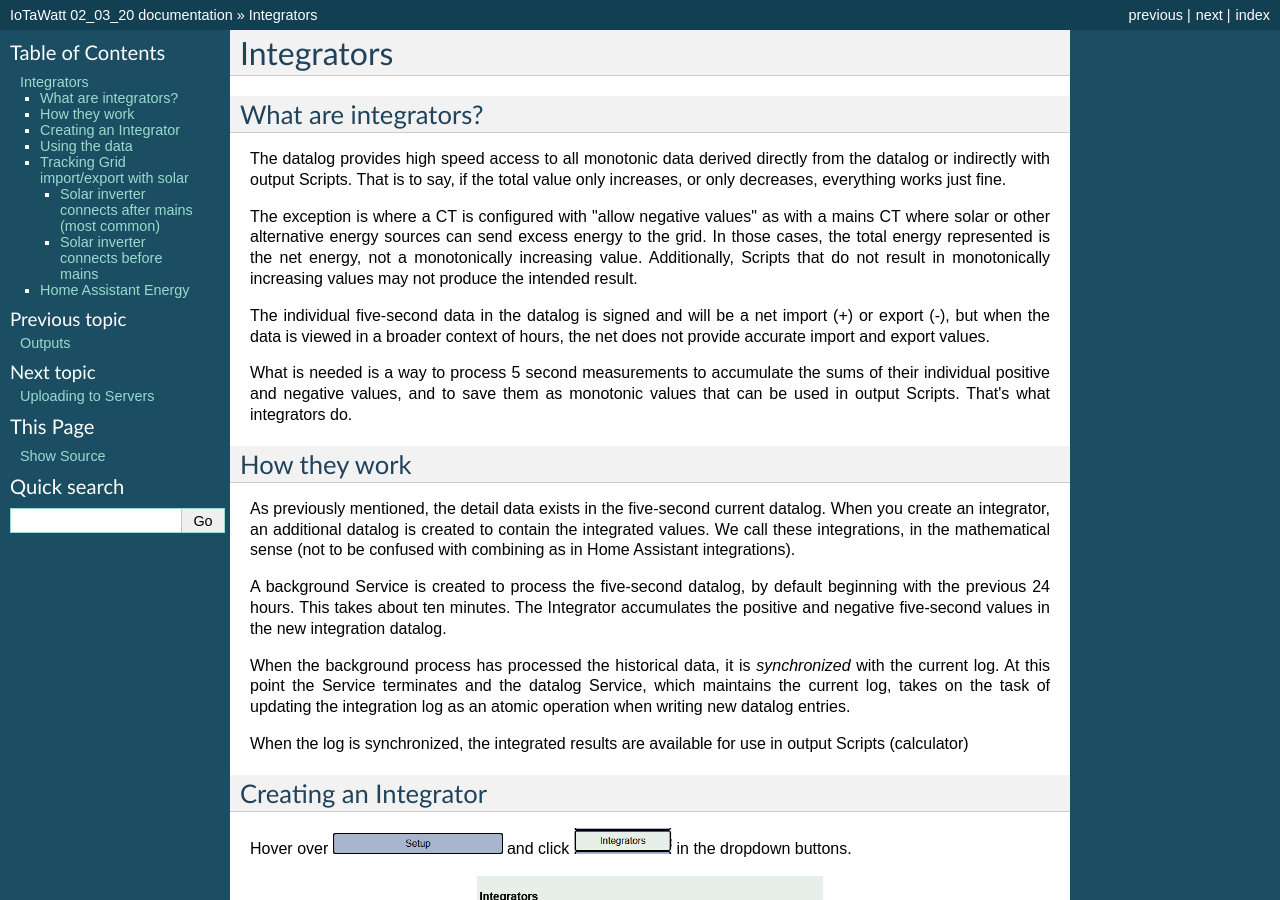
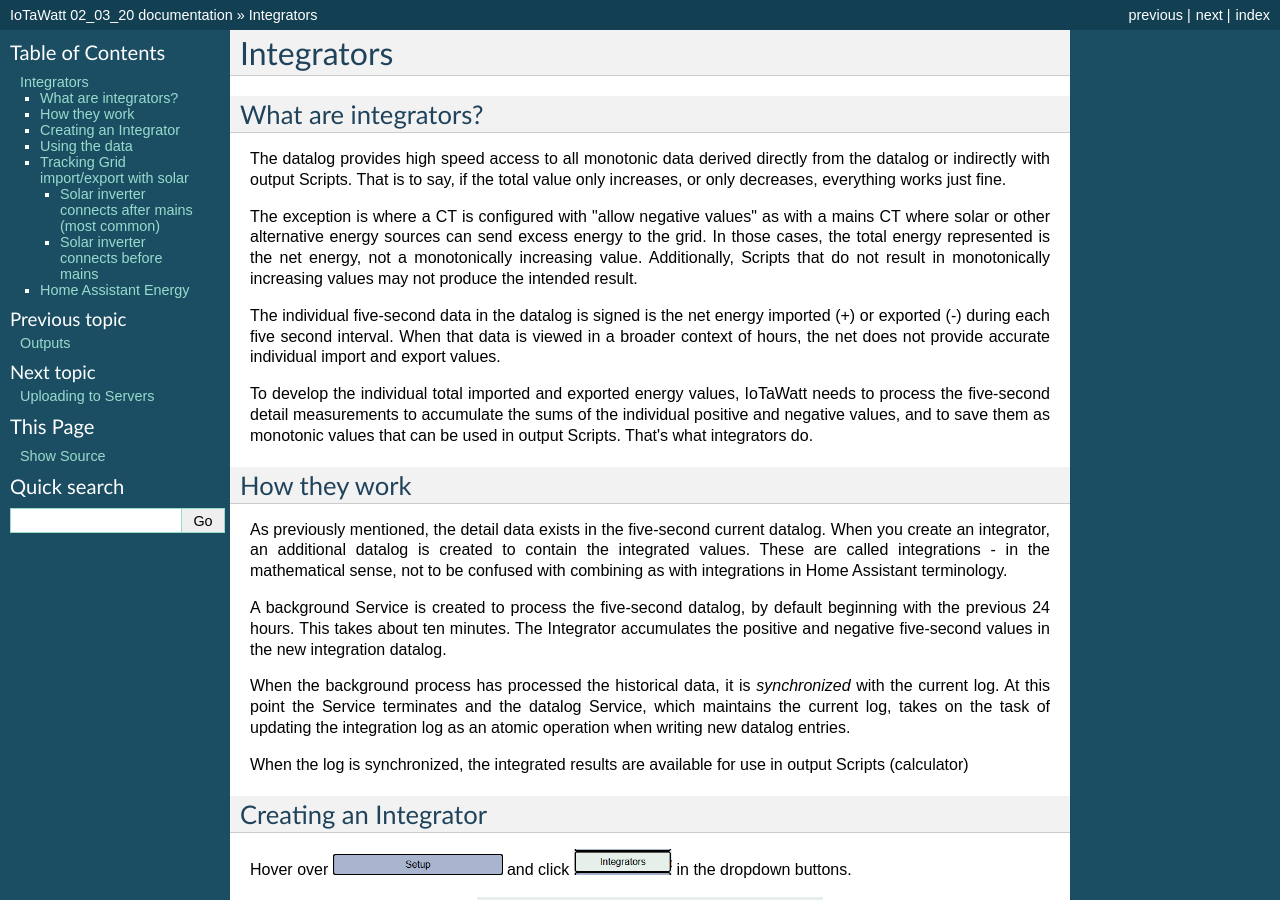
Before and after one commit to boblemaire/IoTaWatt, a Sphinx documentation site: the page built from Docs/integrators.rst, in a window 1280 px wide and 900 px high. Built offline with Sphinx 7.4.7, drawn with Linux system fonts in a browser that asks for light colours; formulas are drawn with MathJax 3; pages that are not in the unit, such as notebooks, are missing from menus; some of the changed text lies outside the part shown.

Commit message:
Update integrators.rst

```diff
--- a/Docs/integrators.rst
+++ b/Docs/integrators.rst
@@ -15,12 +15,13 @@
 energy, not a monotonically increasing value. Additionally, Scripts that do
 not result in monotonically increasing values may not produce the intended result.
 
-The individual five-second data in the datalog is signed and will be a net
-import (+) or export (-), but when the data is viewed in a broader context
-of hours, the net does not provide accurate import and export values.
+The individual five-second data in the datalog is signed is the net energy
+imported (+) or exported (-) during each five second interval. When that data is viewed in a broader context
+of hours, the net does not provide accurate individual import and export values.
 
-What is needed is a way to process 5 second measurements
-to accumulate the sums of their individual positive and negative values,
+To develop the individual total imported and exported energy values,
+IoTaWatt needs to process the five-second detail measurements
+to accumulate the sums of the individual positive and negative values,
 and to save them as monotonic values that can
 be used in output Scripts.  That's what integrators do.
 
@@ -29,8 +30,8 @@
 
 As previously mentioned, the detail data exists in the five-second current datalog.
 When you create an integrator, an additional datalog is created to
-contain the integrated values. We call these integrations, in the mathematical sense
-(not to be confused with combining as in Home Assistant integrations).
+contain the integrated values. These are called integrations - in the mathematical sense,
+not to be confused with combining as with integrations in Home Assistant terminology.
 
 A background Service is created to process the five-second datalog, by default
 beginning with the previous 24 hours. This takes about ten minutes. The Integrator accumulates
@@ -183,6 +184,7 @@
 Wait about 10-15 minutes for the integration to process the last 24 hours of data.
 When the end time is the same as the current log, the integration is "synchronized"
 and you can use it to add import and export outputs.
+You can reference or query the import and export outputs to get accurate Wh.
 
 .. image:: pics/integrators/addExport.png
     :scale: 50 %
@@ -193,8 +195,6 @@
     :scale: 50 %
     :align: center
     :alt: Add output "import"
-
-You can now reference or query the import and export outputs to get accurate Wh.
 
 Home Assistant Energy
 ---------------------
```
